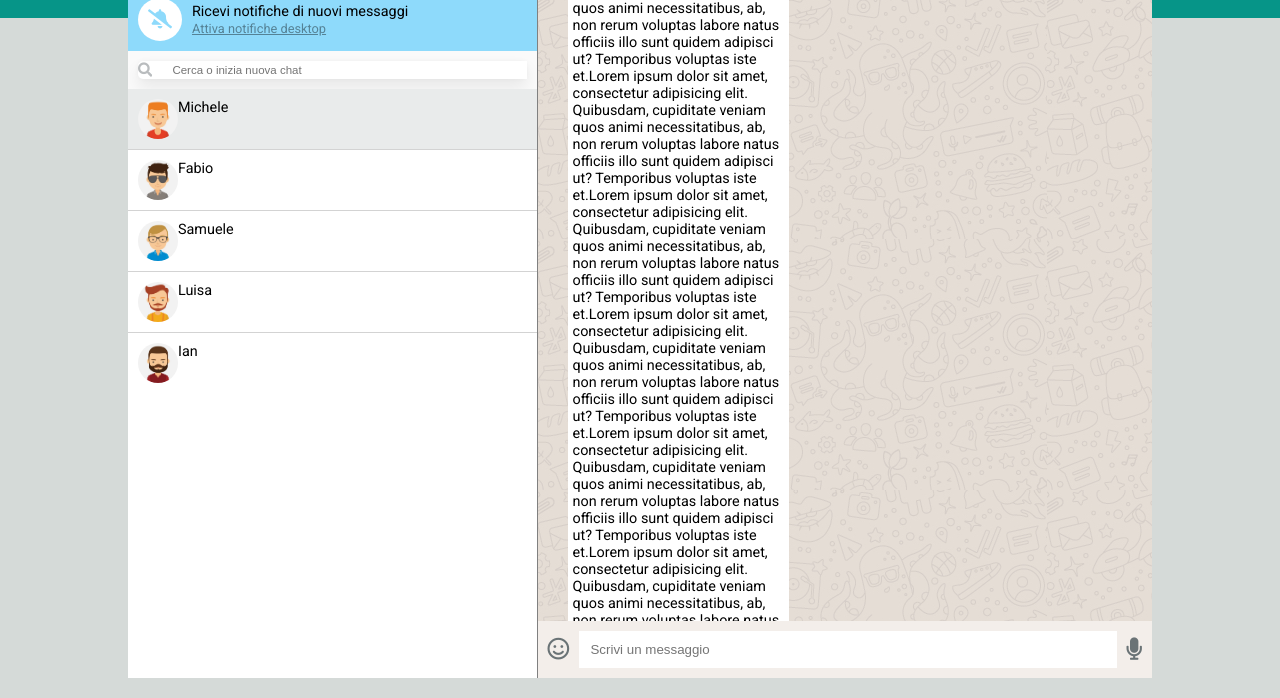
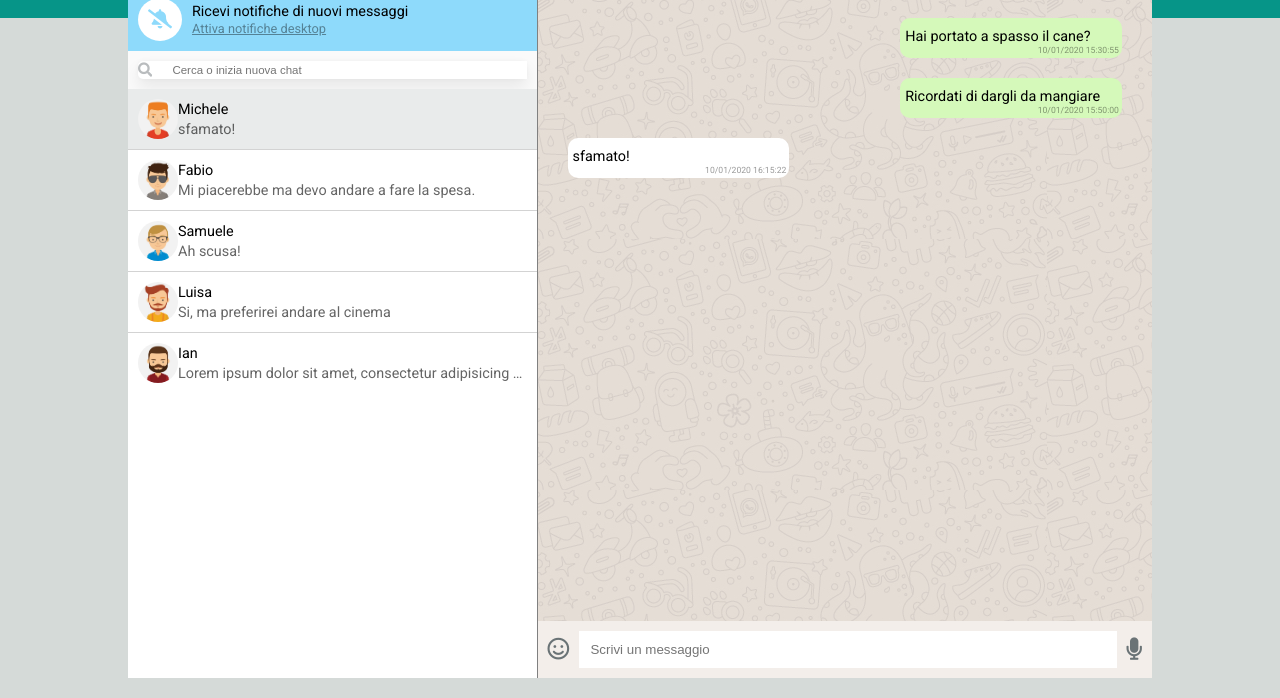
Before and after one commit to Carnicero90/vue-boolzapp, a plain HTML site: page index.html in a window 1280 px wide. Shown: the part 102-800 px from the top of the page. Drawn offline with nearby package versions, Linux system fonts and the light colour scheme.

Commit message:
aggiunta preview dei messaggi

```diff
--- a/css/style.css
+++ b/css/style.css
@@ -2,6 +2,7 @@
 #conv {
    position: relative;
 }
+
 .message-date {
    position: absolute;
    top: 100px;
@@ -11,6 +12,15 @@
 }
 [v-cloak] {
    display: none;
+}
+.preview-container {
+   overflow-x: hidden;
+}
+.preview {
+   overflow-x: hidden;
+   text-overflow: ellipsis;
+   white-space: nowrap;
+   opacity: 0.6;
 }
 
 /* COMMON
@@ -36,7 +46,6 @@ body {
 .main-wrapper {
    padding: 20px 10%;
    background: linear-gradient(to top, #d5dad8 85%, #069588 15%);
-   overflow: hidden;
    height: 100vh;
 }
 
--- a/index.html
+++ b/index.html
@@ -55,7 +55,7 @@
                     <div class="search lr-standard-pad">
                         <div class="search-input flexer center-cross">
                             <i class="fas fa-search"></i>
-                            <input v-model="filter" type="text" placeholder="Cerca o inizia nuova chat"
+                            <input v-model="filter" @keyup.esc="{filter = ''}" type="text" placeholder="Cerca o inizia nuova chat"
                                 aria-label="Cerca o inizia nuova chat">
                         </div>
 
@@ -66,8 +66,12 @@
                     <ul class="conv-list grower shrinker">
                         <li v-for="(item, index) in filterContacts(filter)" class="flexer lr-standard-pad"
                             :class="{selected: contacts.indexOf(item)  === activeConversation}" @click="showConversation(contacts.indexOf(item))">
-                            <img :src=`img/avatar${item.avatar}.jpg` alt="" class="rounded">
-                            <span>{{ item.name }}</span>
+                            <img :src=`img/avatar${item.avatar}.jpg` alt="" class="rounded no-shrink">
+                            <div class="preview-container flexer col around">
+                                <span>{{ item.name }}</span>
+                                <p class="preview">{{ item.messages[item.messages.length-1].text }}</p>
+                            </div>
+
                         </li>
                     </ul>
                     <!-- END ul.conv-list -->
@@ -107,7 +111,7 @@
                     <!-- END div.conversation -->
 
                     <!-- div.send -->
-                    <div class="send flexer center-cross lr-standard-pad">
+                    <div class="send flexer center-cross lr-standard-pad no-shrink">
                         <div><i class="far fa-smile"></i></div>
                         <div class="grower">
                             <input name="message" id="message" placeholder="Scrivi un messaggio"
--- a/js/script.js
+++ b/js/script.js
@@ -19,7 +19,7 @@ var app = new Vue({
                     },
                     {
                         date: '10/01/2020 16:15:22',
-                        text: 'Lorem ipsum dolor sit amet, consectetur adipisicing elit. Quibusdam, cupiditate veniam quos animi necessitatibus, ab, non rerum voluptas labore natus officiis illo sunt quidem adipisci ut? Temporibus voluptas iste et.Lorem ipsum dolor sit amet, consectetur adipisicing elit. Quibusdam, cupiditate veniam quos animi necessitatibus, ab, non rerum voluptas labore natus officiis illo sunt quidem adipisci ut? Temporibus voluptas iste et.Lorem ipsum dolor sit amet, consectetur adipisicing elit. Quibusdam, cupiditate veniam quos animi necessitatibus, ab, non rerum voluptas labore natus officiis illo sunt quidem adipisci ut? Temporibus voluptas iste et.'.repeat(5),
+                        text: 'sfamato!',
                         sent: false
                     },
 
@@ -151,6 +151,7 @@ var app = new Vue({
         filterContacts(filter) {
             return this.contacts.filter((item) => item.name.toLowerCase().includes(filter.toLowerCase()))
         },
+
         // SUPERTEST, PORCATE BONUS
         // check() {
         //     if (!this.byUser) {
```
